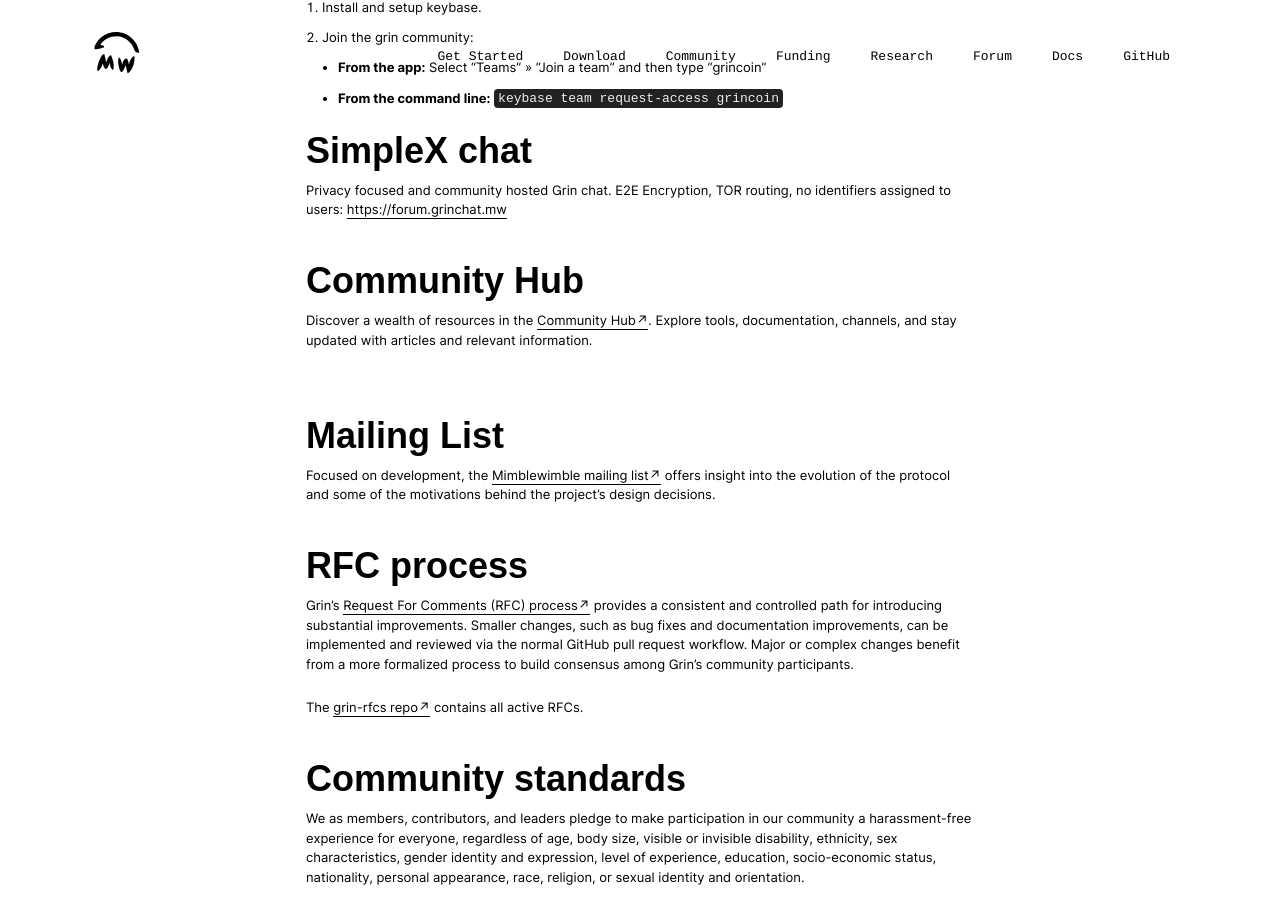
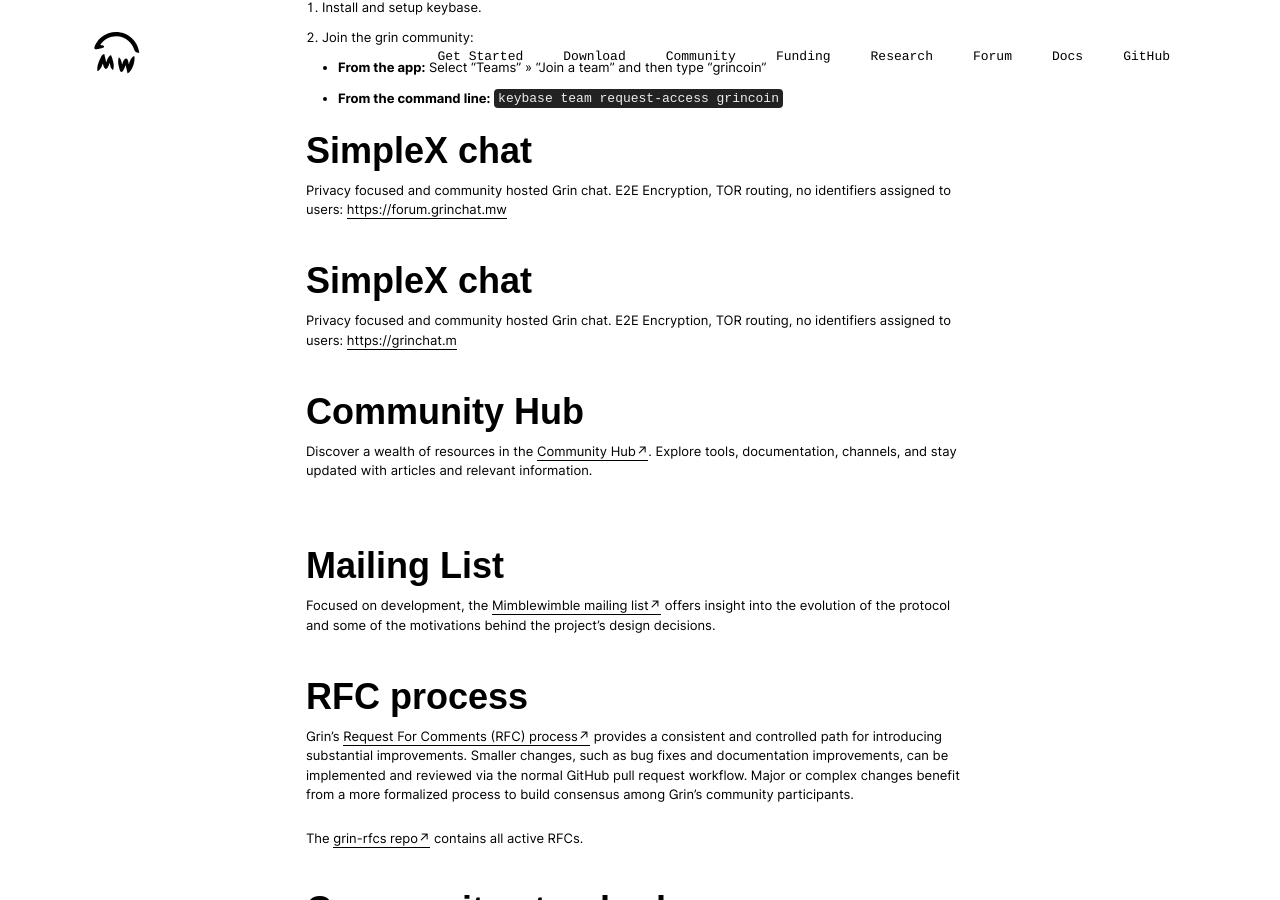
Before and after one commit to mimblewimble/site, a Jekyll site: the page built from community.md, in a window 1280 px wide and 900 px high, scrolled down 555 px. Built offline with Jekyll 4.4.1, drawn with Linux system fonts in a browser that asks for light colours; nearby versions of some CDN libraries; our own code applies the rules of GitHub Pages for plain Markdown files.

```diff
--- a/community.md
+++ b/community.md
@@ -23,6 +23,11 @@
 ## SimpleX chat
 
 Privacy focused and community hosted Grin chat. E2E Encryption, TOR routing, no identifiers assigned to users: [https://forum.grinchat.mw](https://forum.grin.mw)
+<br>
+
+## SimpleX chat
+
+Privacy focused and community hosted Grin chat. E2E Encryption, TOR routing, no identifiers assigned to users: [https://grinchat.m](https://t.me/grinprivacy/1)
 <br>
 
 ## Community Hub
```
